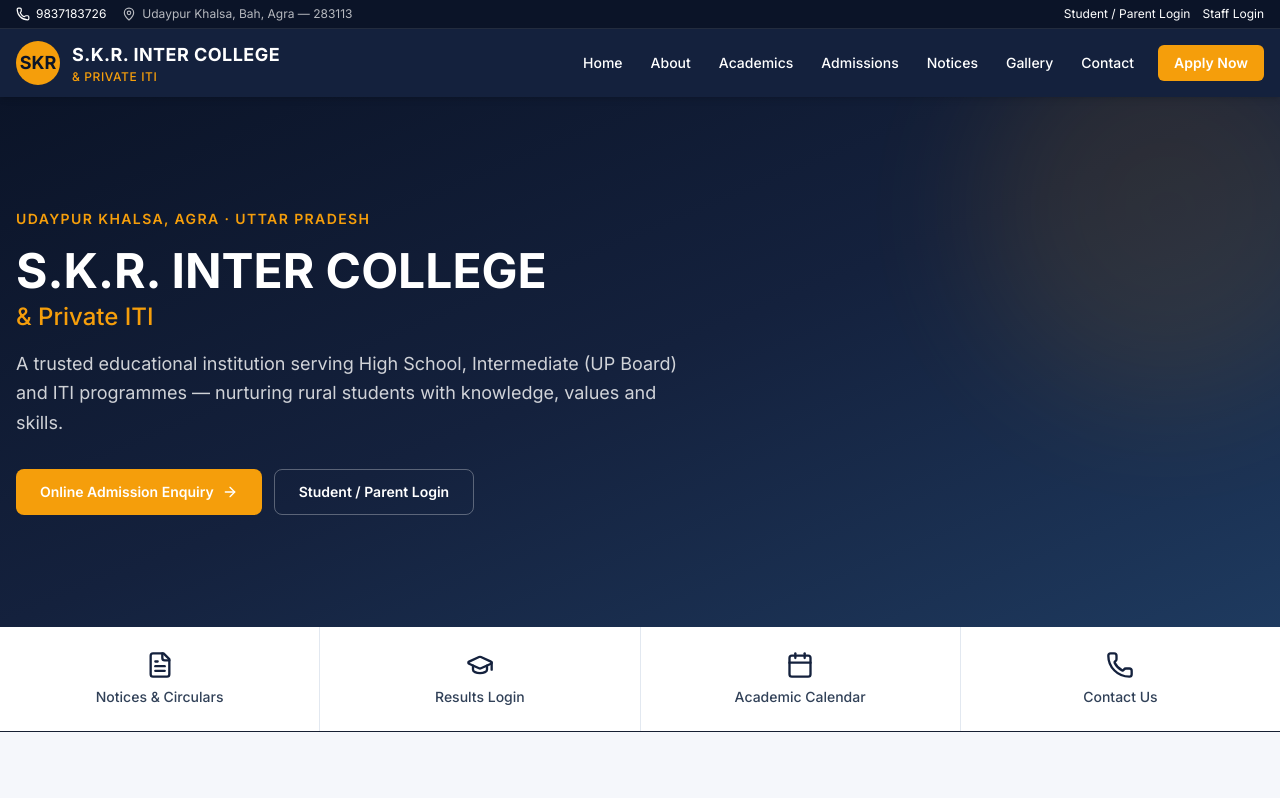
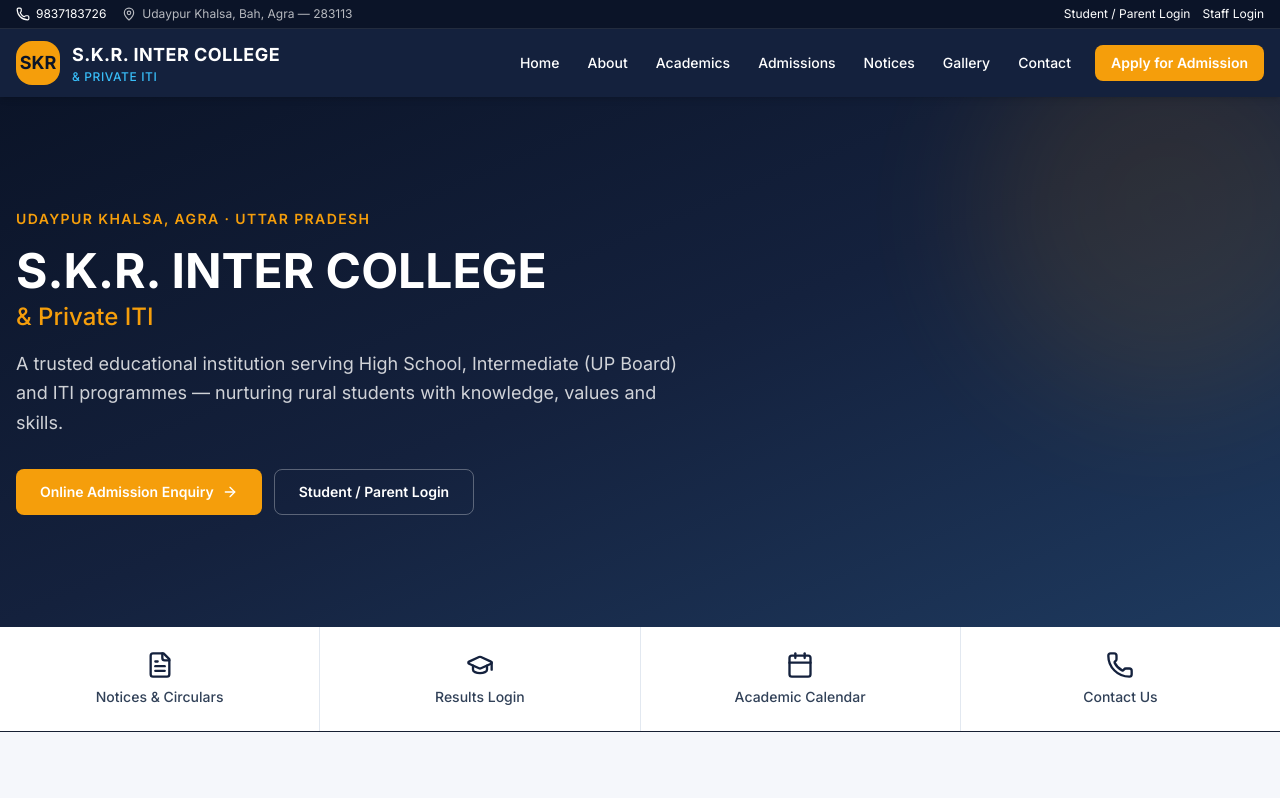
Before and after one commit to princetyagi1424/SKR-INTER-COLLEGE, a Next.js app: page / in a window 1280 px wide. Shown: the top 798 px of the page. Built offline with nearby package versions, Linux system fonts and the light colour scheme.

Commit message:
design: accessible header with Apply for Admission CTA

```diff
--- a/src/components/layout/PublicHeader.tsx
+++ b/src/components/layout/PublicHeader.tsx
@@ -44,18 +44,18 @@ export function PublicHeader() {
 
       <div className="mx-auto flex max-w-7xl items-center justify-between px-4 py-3">
         <Link href="/" className="flex items-center gap-3">
-          <div className="flex h-11 w-11 items-center justify-center rounded-full bg-[var(--color-gold)] text-lg font-bold text-[var(--color-navy-dark)]">
+          <div className="flex h-11 w-11 items-center justify-center rounded-2xl bg-[var(--color-gold)] text-lg font-bold text-[var(--color-navy-dark)]">
             SKR
           </div>
           <div className="leading-tight">
             <div className="text-base font-bold tracking-wide sm:text-lg">S.K.R. INTER COLLEGE</div>
-            <div className="text-[10px] font-medium uppercase tracking-wider text-[var(--color-gold)] sm:text-xs">
+            <div className="text-[10px] font-medium uppercase tracking-wider text-[var(--color-sky)] sm:text-xs">
               & Private ITI
             </div>
           </div>
         </Link>
 
-        <nav className="hidden items-center gap-1 lg:flex">
+        <nav className="hidden items-center gap-1 lg:flex" aria-label="Main">
           {NAV.map((item) => (
             <Link
               key={item.href}
@@ -67,9 +67,9 @@ export function PublicHeader() {
           ))}
           <Link
             href="/apply-now"
-            className="ml-2 rounded-md bg-[var(--color-gold)] px-4 py-2 text-sm font-semibold text-[var(--color-navy-dark)] transition hover:bg-[var(--color-gold-light)]"
+            className="ml-2 rounded-lg bg-[var(--color-gold)] px-4 py-2 text-sm font-semibold text-[var(--color-navy-dark)] transition hover:bg-[var(--color-gold-light)]"
           >
-            Apply Now
+            Apply for Admission
           </Link>
         </nav>
 
@@ -77,14 +77,15 @@ export function PublicHeader() {
           type="button"
           className="rounded-md p-2 hover:bg-white/10 lg:hidden"
           onClick={() => setOpen(!open)}
-          aria-label="Toggle menu"
+          aria-label={open ? "Close menu" : "Open menu"}
+          aria-expanded={open}
         >
           {open ? <X className="h-6 w-6" /> : <Menu className="h-6 w-6" />}
         </button>
       </div>
 
       {open && (
-        <div className="border-t border-white/10 bg-[var(--color-navy-dark)] px-4 py-3 lg:hidden">
+        <div className="border-t border-white/10 bg-[var(--color-navy-dark)] px-4 py-3 lg:hidden" role="dialog" aria-label="Mobile menu">
           {NAV.map((item) => (
             <Link
               key={item.href}
@@ -97,10 +98,10 @@ export function PublicHeader() {
           ))}
           <Link
             href="/apply-now"
-            className="mt-2 block rounded-md bg-[var(--color-gold)] px-3 py-2.5 text-center text-sm font-semibold text-[var(--color-navy-dark)]"
+            className="mt-2 block rounded-lg bg-[var(--color-gold)] px-3 py-2.5 text-center text-sm font-semibold text-[var(--color-navy-dark)]"
             onClick={() => setOpen(false)}
           >
-            Apply Now
+            Apply for Admission
           </Link>
           <Link
             href="/login"
```
